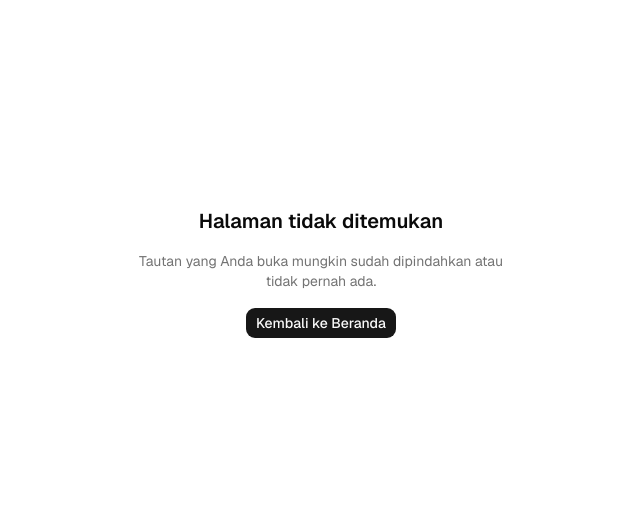
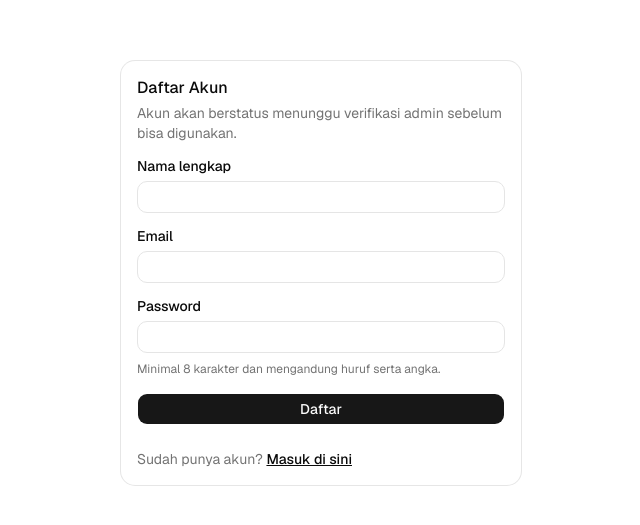
Before and after one commit to AkmalFazli27/campus-facility-system, a Next.js app: page /register in a window 1280 px wide. Before the commit this address had no page. Shown: the part 127-652 px from the top of the page, without its empty margins (319-959 px from the left). Built offline with nearby package versions, Linux system fonts and the light colour scheme.

Commit message:
feat: tambah halaman login, register, dan pending-verification

```diff
--- /dev/null
+++ b/app/(auth)/login/login-form.tsx
@@ -0,0 +1,77 @@
+"use client";
+
+import { useState } from "react";
+import { useRouter } from "next/navigation";
+import { toast } from "sonner";
+import { Button } from "@/components/ui/button";
+import { Input } from "@/components/ui/input";
+import { Label } from "@/components/ui/label";
+
+function isSafeNextPath(value: unknown): value is string {
+  return typeof value === "string" && /^\/[^/\\]/.test(value);
+}
+
+export function LoginForm({ next }: { next?: string }) {
+  const router = useRouter();
+  const [email, setEmail] = useState("");
+  const [password, setPassword] = useState("");
+  const [submitting, setSubmitting] = useState(false);
+
+  async function handleSubmit(event: React.FormEvent<HTMLFormElement>) {
+    event.preventDefault();
+    setSubmitting(true);
+    try {
+      const response = await fetch("/api/auth/login", {
+        method: "POST",
+        headers: { "Content-Type": "application/json" },
+        body: JSON.stringify({ email, password }),
+      });
+      const payload = await response.json();
+
+      if (!response.ok) {
+        toast.error(payload?.message ?? "Gagal masuk");
+        return;
+      }
+
+      toast.success("Berhasil masuk");
+      router.push(isSafeNextPath(next) ? next : "/"); // [HARDENING] ganti startsWith("/") yang longgar
+      router.refresh();
+    } catch {
+      toast.error("Tidak dapat menghubungi server");
+    } finally {
+      setSubmitting(false);
+    }
+  }
+
+  return (
+    <form onSubmit={handleSubmit} className="flex flex-col gap-4">
+      <div className="flex flex-col gap-2">
+        <Label htmlFor="email">Email</Label>
+        <Input
+          id="email"
+          name="email"
+          type="email"
+          autoComplete="email"
+          required
+          value={email}
+          onChange={(e) => setEmail(e.target.value)}
+        />
+      </div>
+      <div className="flex flex-col gap-2">
+        <Label htmlFor="password">Password</Label>
+        <Input
+          id="password"
+          name="password"
+          type="password"
+          autoComplete="current-password"
+          required
+          value={password}
+          onChange={(e) => setPassword(e.target.value)}
+        />
+      </div>
+      <Button type="submit" disabled={submitting}>
+        {submitting ? "Memproses..." : "Masuk"}
+      </Button>
+    </form>
+  );
+}
--- /dev/null
+++ b/app/(auth)/login/page.tsx
@@ -0,0 +1,40 @@
+import Link from "next/link";
+import {
+  Card,
+  CardContent,
+  CardDescription,
+  CardHeader,
+  CardTitle,
+} from "@/components/ui/card";
+import { LoginForm } from "./login-form";
+
+export default async function LoginPage({
+  searchParams,
+}: {
+  searchParams: Promise<Record<string, string | string[] | undefined>>;
+}) {
+  const params = await searchParams;
+  const next = typeof params.next === "string" ? params.next : undefined;
+
+  return (
+    <main className="mx-auto flex w-full max-w-md flex-1 items-center justify-center px-6 py-16">
+      <Card className="w-full">
+        <CardHeader>
+          <CardTitle>Masuk</CardTitle>
+          <CardDescription>
+            Gunakan akun kampus Anda untuk mengelola reservasi dan laporan.
+          </CardDescription>
+        </CardHeader>
+        <CardContent className="flex flex-col gap-6">
+          <LoginForm next={next} />
+          <p className="text-sm text-muted-foreground">
+            Belum punya akun?{" "}
+            <Link href="/register" className="font-medium text-foreground underline">
+              Daftar di sini
+            </Link>
+          </p>
+        </CardContent>
+      </Card>
+    </main>
+  );
+}
--- /dev/null
+++ b/app/(auth)/register/page.tsx
@@ -0,0 +1,33 @@
+import Link from "next/link";
+import {
+  Card,
+  CardContent,
+  CardDescription,
+  CardHeader,
+  CardTitle,
+} from "@/components/ui/card";
+import { RegisterForm } from "./register-form";
+
+export default function RegisterPage() {
+  return (
+    <main className="mx-auto flex w-full max-w-md flex-1 items-center justify-center px-6 py-16">
+      <Card className="w-full">
+        <CardHeader>
+          <CardTitle>Daftar Akun</CardTitle>
+          <CardDescription>
+            Akun akan berstatus menunggu verifikasi admin sebelum bisa digunakan.
+          </CardDescription>
+        </CardHeader>
+        <CardContent className="flex flex-col gap-6">
+          <RegisterForm />
+          <p className="text-sm text-muted-foreground">
+            Sudah punya akun?{" "}
+            <Link href="/login" className="font-medium text-foreground underline">
+              Masuk di sini
+            </Link>
+          </p>
+        </CardContent>
+      </Card>
+    </main>
+  );
+}
--- /dev/null
+++ b/app/(auth)/register/register-form.tsx
@@ -0,0 +1,88 @@
+"use client";
+
+import { useState } from "react";
+import { useRouter } from "next/navigation";
+import { toast } from "sonner";
+import { Button } from "@/components/ui/button";
+import { Input } from "@/components/ui/input";
+import { Label } from "@/components/ui/label";
+
+export function RegisterForm() {
+  const router = useRouter();
+  const [name, setName] = useState("");
+  const [email, setEmail] = useState("");
+  const [password, setPassword] = useState("");
+  const [submitting, setSubmitting] = useState(false);
+
+  async function handleSubmit(event: React.FormEvent<HTMLFormElement>) {
+    event.preventDefault();
+    setSubmitting(true);
+    try {
+      const response = await fetch("/api/auth/register", {
+        method: "POST",
+        headers: { "Content-Type": "application/json" },
+        body: JSON.stringify({ name, email, password }),
+      });
+      const payload = await response.json();
+
+      if (!response.ok) {
+        toast.error(payload?.message ?? "Gagal mendaftar");
+        return;
+      }
+
+      toast.success("Pendaftaran berhasil. Menunggu verifikasi admin.");
+      router.push("/pending-verification");
+    } catch {
+      toast.error("Tidak dapat menghubungi server");
+    } finally {
+      setSubmitting(false);
+    }
+  }
+
+  return (
+    <form onSubmit={handleSubmit} className="flex flex-col gap-4">
+      <div className="flex flex-col gap-2">
+        <Label htmlFor="name">Nama lengkap</Label>
+        <Input
+          id="name"
+          name="name"
+          required
+          minLength={2}
+          value={name}
+          onChange={(e) => setName(e.target.value)}
+        />
+      </div>
+      <div className="flex flex-col gap-2">
+        <Label htmlFor="email">Email</Label>
+        <Input
+          id="email"
+          name="email"
+          type="email"
+          autoComplete="email"
+          required
+          value={email}
+          onChange={(e) => setEmail(e.target.value)}
+        />
+      </div>
+      <div className="flex flex-col gap-2">
+        <Label htmlFor="password">Password</Label>
+        <Input
+          id="password"
+          name="password"
+          type="password"
+          autoComplete="new-password"
+          required
+          minLength={8}
+          value={password}
+          onChange={(e) => setPassword(e.target.value)}
+        />
+        <p className="text-xs text-muted-foreground">
+          Minimal 8 karakter dan mengandung huruf serta angka.
+        </p>
+      </div>
+      <Button type="submit" disabled={submitting}>
+        {submitting ? "Memproses..." : "Daftar"}
+      </Button>
+    </form>
+  );
+}
--- /dev/null
+++ b/app/pending-verification/page.tsx
@@ -0,0 +1,33 @@
+import Link from "next/link";
+import {
+  Card,
+  CardContent,
+  CardDescription,
+  CardHeader,
+  CardTitle,
+} from "@/components/ui/card";
+import { buttonVariants } from "@/components/ui/button";
+import { cn } from "@/lib/utils";
+
+export default function PendingVerificationPage() {
+  return (
+    <main className="mx-auto flex w-full max-w-md flex-1 items-center justify-center px-6 py-16">
+      <Card className="w-full">
+        <CardHeader>
+          <CardTitle>Menunggu Verifikasi</CardTitle>
+          <CardDescription>
+            Pendaftaran Anda berhasil. Akun akan aktif setelah diverifikasi admin.
+          </CardDescription>
+        </CardHeader>
+        <CardContent className="flex flex-col gap-4">
+          <p className="text-sm text-muted-foreground">
+            Silakan hubungi administrator kampus bila verifikasi memakan waktu terlalu lama.
+          </p>
+          <Link href="/" className={cn(buttonVariants({ variant: "outline" }))}>
+            Kembali ke Beranda
+          </Link>
+        </CardContent>
+      </Card>
+    </main>
+  );
+}
--- /dev/null
+++ b/components/custom/logout-button.tsx
@@ -0,0 +1,30 @@
+"use client";
+
+import { useState } from "react";
+import { useRouter } from "next/navigation";
+import { toast } from "sonner";
+import { Button } from "@/components/ui/button";
+
+export function LogoutButton() {
+  const router = useRouter();
+  const [submitting, setSubmitting] = useState(false);
+
+  async function handleLogout() {
+    setSubmitting(true);
+    try {
+      await fetch("/api/auth/logout", { method: "POST" });
+      router.push("/login");
+      router.refresh();
+    } catch {
+      toast.error("Gagal keluar");
+    } finally {
+      setSubmitting(false);
+    }
+  }
+
+  return (
+    <Button variant="outline" size="sm" onClick={handleLogout} disabled={submitting}>
+      {submitting ? "Keluar..." : "Keluar"}
+    </Button>
+  );
+}
```
